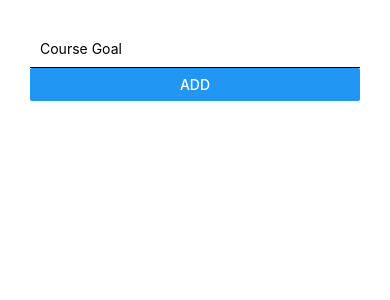
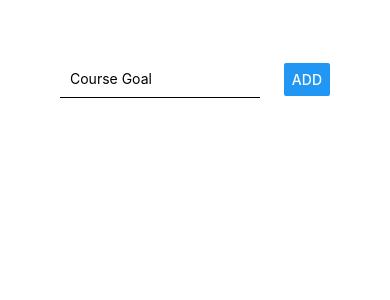
Before and after one commit to aaronharrison16/react-native-goals, a React Native app: screen / in a window 390 px wide. Shown: the top 300 px of the page. Built offline with nearby package versions, Linux system fonts and the light colour scheme.

Commit message:
Learned about and created the stylesheet object

```diff
--- a/App.js
+++ b/App.js
@@ -1,17 +1,30 @@
-import React from 'react';
-import { StyleSheet, Text, View, Button, TextInput } from 'react-native';
+import React from "react";
+import { StyleSheet, Text, View, Button, TextInput } from "react-native";
 
 export default function App() {
   return (
-    <View style={{padding: 30}}>
-      <View>
-        <TextInput placeholder="Course Goal" style={{borderBottomColor: 'black', borderBottomWidth: 1, padding: 10 }} />
-        <Button title='Add'/>
-      </View>
-
-      <View>
-
+    <View style={styles.screen}>
+      <View style={styles.inputContainer}>
+        <TextInput placeholder="Course Goal" style={styles.input} />
+        <Button title="Add" />
       </View>
     </View>
   );
 }
+
+const styles = StyleSheet.create({
+  screen: {
+    padding: 60
+  },
+  inputContainer: {
+    flexDirection: "row",
+    justifyContent: "space-between",
+    alignItems: "center"
+  },
+  input: {
+    borderBottomColor: "black",
+    borderBottomWidth: 1,
+    padding: 10,
+    width: 200
+  }
+});
```
